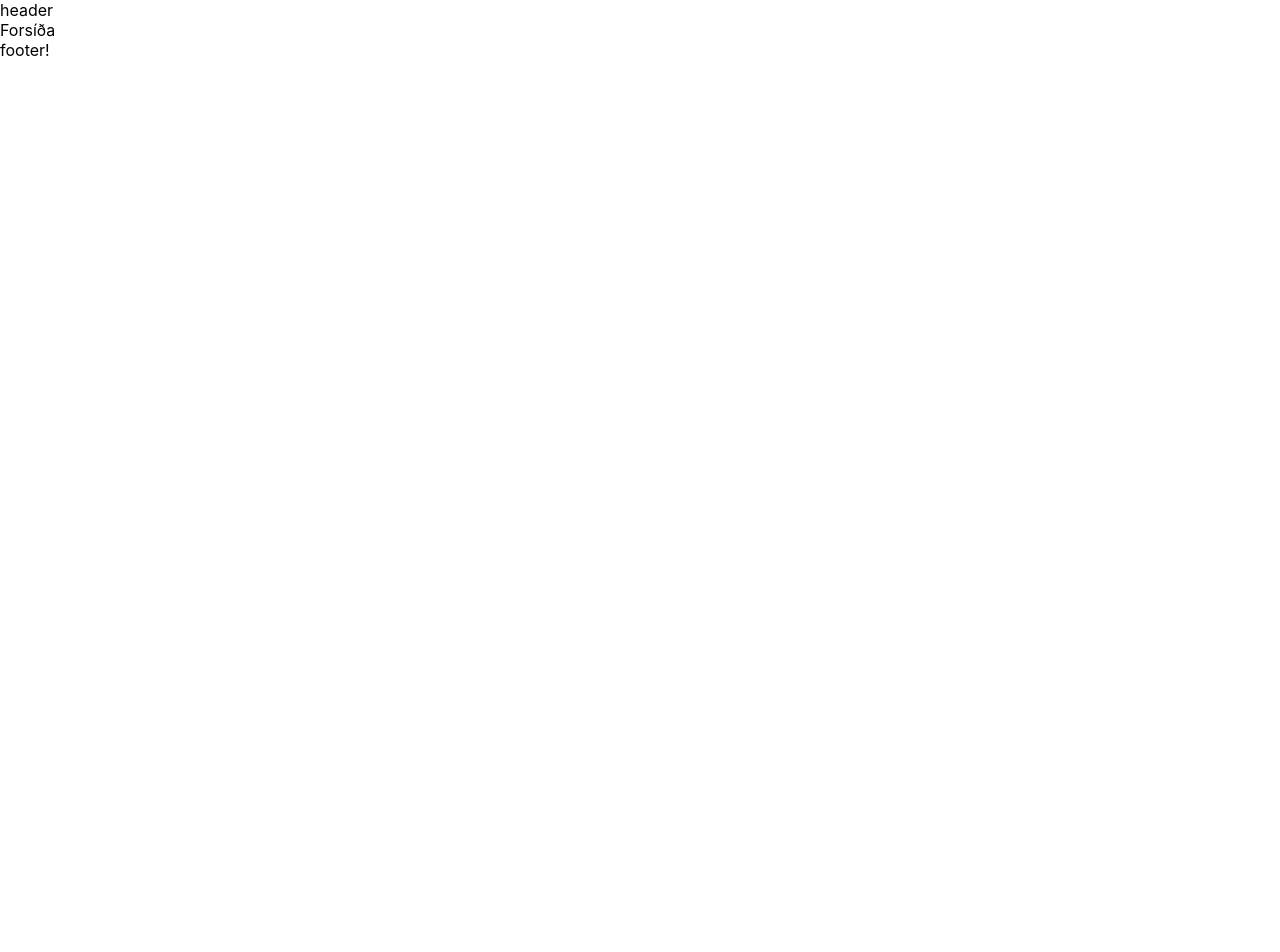
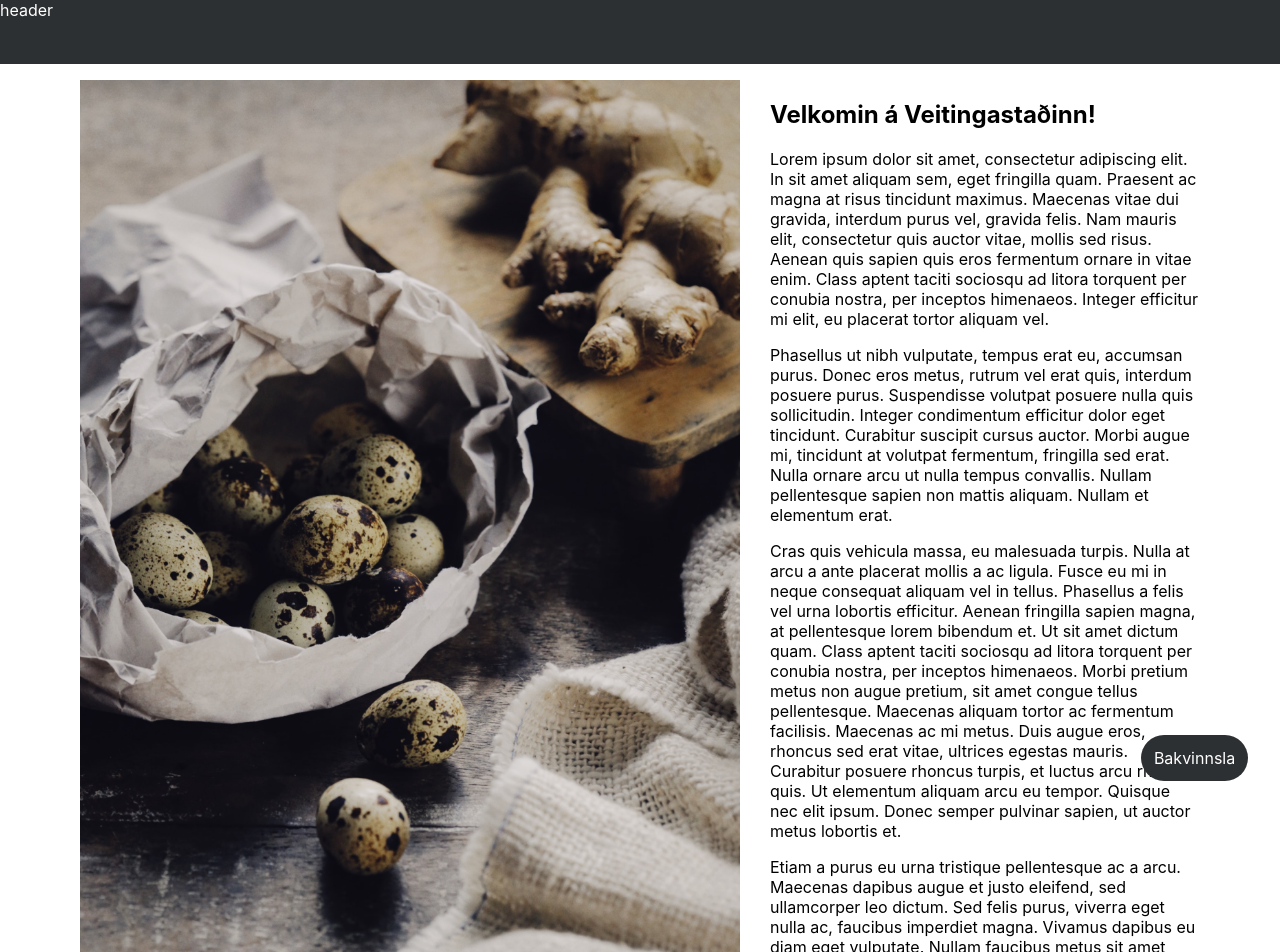
Before and after one commit to jongvnnar/vef2-2022-h2, a Next.js app: page / in a window 1280 px wide. Shown: the top 952 px of the page. Before the commit the page ends 800 px from the top, so only its background shows below. Built offline with nearby package versions, Linux system fonts and the light colour scheme.

Commit message:
forsíða i guess

```diff
--- a/components/Footer.tsx
+++ b/components/Footer.tsx
@@ -1,3 +1,14 @@
+import styles from "../styles/Footer.module.scss";
+import Link from "next/link";
 export default function Footer() {
-  return <footer>footer!</footer>;
+  console.log(styles);
+  return (
+    <footer>
+      <div className={styles.link_container}>
+        <Link href="/admin">
+          <a className={styles.link}>Bakvinnsla</a>
+        </Link>
+      </div>
+    </footer>
+  );
 }
--- a/package.json
+++ b/package.json
@@ -11,7 +11,8 @@
   "dependencies": {
     "next": "12.1.4",
     "react": "18.0.0",
-    "react-dom": "18.0.0"
+    "react-dom": "18.0.0",
+    "sass": "^1.49.11"
   },
   "devDependencies": {
     "@types/node": "17.0.23",
--- a/pages/_app.tsx
+++ b/pages/_app.tsx
@@ -1,4 +1,4 @@
-import "../styles/globals.css";
+import "../styles/globals.scss";
 import type { AppProps } from "next/app";
 import Layout from "../components/Layout";
 
--- a/pages/index.tsx
+++ b/pages/index.tsx
@@ -1,6 +1,8 @@
 import type { NextPage } from "next";
 import Head from "next/head";
-
+import Image from "next/image";
+import picture from "../public/index-pic.jpg";
+import styles from "../styles/Index.module.scss";
 const Home: NextPage = () => {
   return (
     <div>
@@ -9,7 +11,64 @@ const Home: NextPage = () => {
         <meta name="description" content="Forsíða fyrir appið okkar" />
         <link rel="icon" href="/favicon.ico" />
       </Head>
-      <div>Forsíða</div>
+      <section className={styles.outer_container}>
+        <div className={styles.image_container}>
+          <Image src={picture} />
+        </div>
+        <div className={styles.text_container}>
+          <h1>Velkomin á Veitingastaðinn!</h1>
+          <p>
+            Lorem ipsum dolor sit amet, consectetur adipiscing elit. In sit amet
+            aliquam sem, eget fringilla quam. Praesent ac magna at risus
+            tincidunt maximus. Maecenas vitae dui gravida, interdum purus vel,
+            gravida felis. Nam mauris elit, consectetur quis auctor vitae,
+            mollis sed risus. Aenean quis sapien quis eros fermentum ornare in
+            vitae enim. Class aptent taciti sociosqu ad litora torquent per
+            conubia nostra, per inceptos himenaeos. Integer efficitur mi elit,
+            eu placerat tortor aliquam vel.
+          </p>
+          <p>
+            Phasellus ut nibh vulputate, tempus erat eu, accumsan purus. Donec
+            eros metus, rutrum vel erat quis, interdum posuere purus.
+            Suspendisse volutpat posuere nulla quis sollicitudin. Integer
+            condimentum efficitur dolor eget tincidunt. Curabitur suscipit
+            cursus auctor. Morbi augue mi, tincidunt at volutpat fermentum,
+            fringilla sed erat. Nulla ornare arcu ut nulla tempus convallis.
+            Nullam pellentesque sapien non mattis aliquam. Nullam et elementum
+            erat.
+          </p>
+          <p>
+            Cras quis vehicula massa, eu malesuada turpis. Nulla at arcu a ante
+            placerat mollis a ac ligula. Fusce eu mi in neque consequat aliquam
+            vel in tellus. Phasellus a felis vel urna lobortis efficitur. Aenean
+            fringilla sapien magna, at pellentesque lorem bibendum et. Ut sit
+            amet dictum quam. Class aptent taciti sociosqu ad litora torquent
+            per conubia nostra, per inceptos himenaeos. Morbi pretium metus non
+            augue pretium, sit amet congue tellus pellentesque. Maecenas aliquam
+            tortor ac fermentum facilisis. Maecenas ac mi metus. Duis augue
+            eros, rhoncus sed erat vitae, ultrices egestas mauris. Curabitur
+            posuere rhoncus turpis, et luctus arcu rhoncus quis. Ut elementum
+            aliquam arcu eu tempor. Quisque nec elit ipsum. Donec semper
+            pulvinar sapien, ut auctor metus lobortis et.
+          </p>
+          <p>
+            Etiam a purus eu urna tristique pellentesque ac a arcu. Maecenas
+            dapibus augue et justo eleifend, sed ullamcorper leo dictum. Sed
+            felis purus, viverra eget nulla ac, faucibus imperdiet magna.
+            Vivamus dapibus eu diam eget vulputate. Nullam faucibus metus sit
+            amet urna sollicitudin imperdiet. Sed in risus faucibus nunc feugiat
+            consectetur sit amet et risus. Phasellus ac dui id lectus luctus
+            posuere. Donec mollis odio in commodo maximus. Integer nec ante a
+            est ornare vestibulum at ut enim. Donec arcu turpis, malesuada sed
+            placerat sed, euismod rhoncus odio. Cras sit amet leo ultricies,
+            posuere ipsum in, semper mauris. Quisque ex tortor, hendrerit nec
+            dolor in, gravida sodales libero. Class aptent taciti sociosqu ad
+            litora torquent per conubia nostra, per inceptos himenaeos. Aliquam
+            ornare consequat turpis, eu laoreet elit euismod id. Vivamus sed
+            augue ac nunc maximus finibus vel id est.
+          </p>
+        </div>
+      </section>
     </div>
   );
 };
--- /dev/null
+++ b/styles/Footer.module.scss
@@ -0,0 +1,9 @@
+.link {
+  background-color: var(--shade1);
+  color: var(--white);
+  border-radius: 30px;
+  padding: 0.8rem;
+  &_container {
+    padding: 2rem;
+  }
+}
--- /dev/null
+++ b/styles/Index.module.scss
@@ -0,0 +1,29 @@
+.outer_container {
+  display: grid;
+  grid-template-columns: repeat(10, 1fr);
+  grid-column-gap: 30px;
+}
+
+.image_container {
+  grid-column: 1 / span 10;
+}
+.text_container {
+  grid-column: 1 / span 10;
+}
+@media (min-width: 700px) {
+  .image_container {
+    grid-column: 1/6;
+  }
+  .text_container {
+    grid-column: 6/11;
+  }
+}
+@media (min-width: 1100px) {
+  .image_container {
+    grid-column: 1 / 7;
+  }
+
+  .text_container {
+    grid-column: 7 / 11;
+  }
+}
--- a/styles/globals.css
+++ /dev/null
@@ -1,16 +0,0 @@
-html,
-body {
-  padding: 0;
-  margin: 0;
-  font-family: -apple-system, BlinkMacSystemFont, Segoe UI, Roboto, Oxygen,
-    Ubuntu, Cantarell, Fira Sans, Droid Sans, Helvetica Neue, sans-serif;
-}
-
-a {
-  color: inherit;
-  text-decoration: none;
-}
-
-* {
-  box-sizing: border-box;
-}
--- /dev/null
+++ b/styles/globals.scss
@@ -0,0 +1,48 @@
+:root {
+  --white: #fff;
+  --shade4: #d2d3d3;
+  --shade3: #7d7f80;
+  --shade2: #555759;
+  --shade1: #2d3032;
+  --secondary: #e9322e;
+}
+html,
+body {
+  padding: 0;
+  margin: 0;
+  font-family: -apple-system, BlinkMacSystemFont, Segoe UI, Roboto, Oxygen,
+    Ubuntu, Cantarell, Fira Sans, Droid Sans, Helvetica Neue, sans-serif;
+}
+
+main {
+  padding: 0rem 5rem;
+  margin-top: 5rem;
+  margin-bottom: 1rem;
+}
+a {
+  color: inherit;
+  text-decoration: none;
+}
+
+* {
+  box-sizing: border-box;
+}
+
+footer {
+  position: fixed;
+  bottom: 0;
+  z-index: 1000;
+  width: 100%;
+  display: flex;
+  flex-direction: row-reverse;
+}
+
+header {
+  color: var(--white);
+  background-color: var(--shade1);
+  z-index: 1000;
+  position: fixed;
+  top: 0;
+  height: 4rem;
+  width: 100%;
+}
```
Also changed, not shown: public/index-pic.jpg (added), 1 other file (tests, documents, lock files or other folders).
